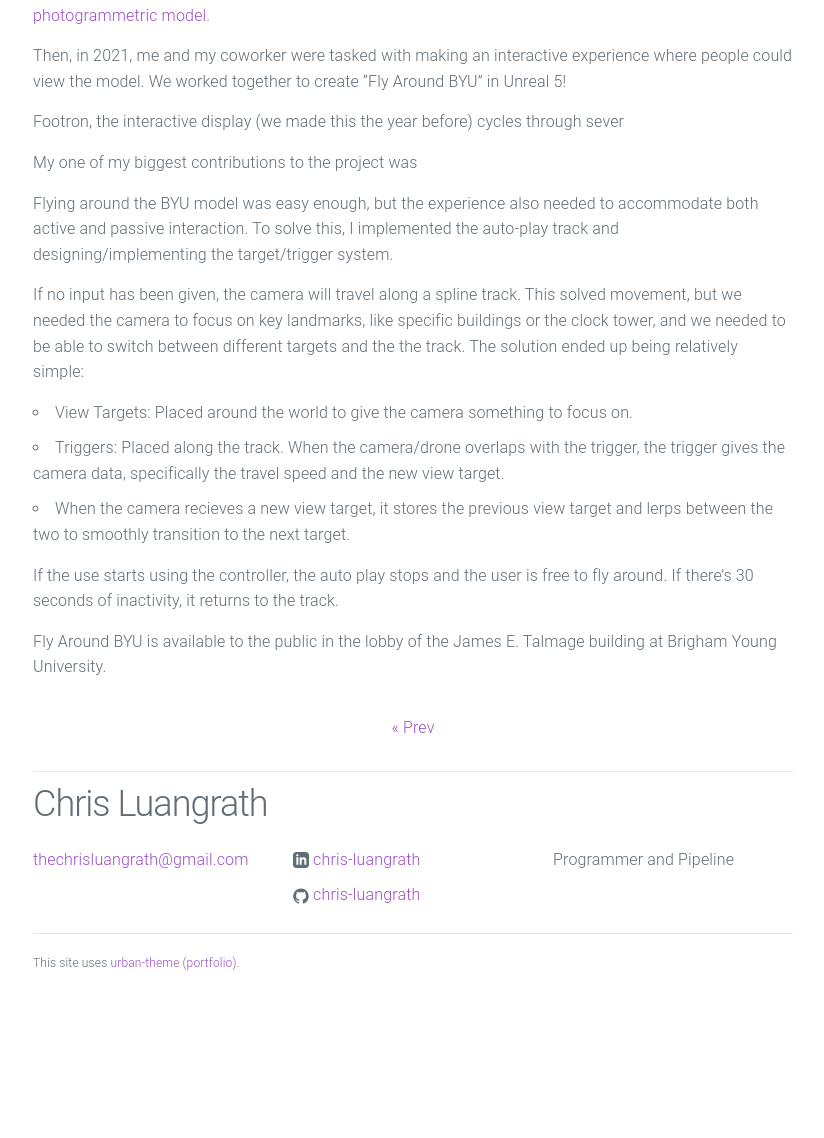
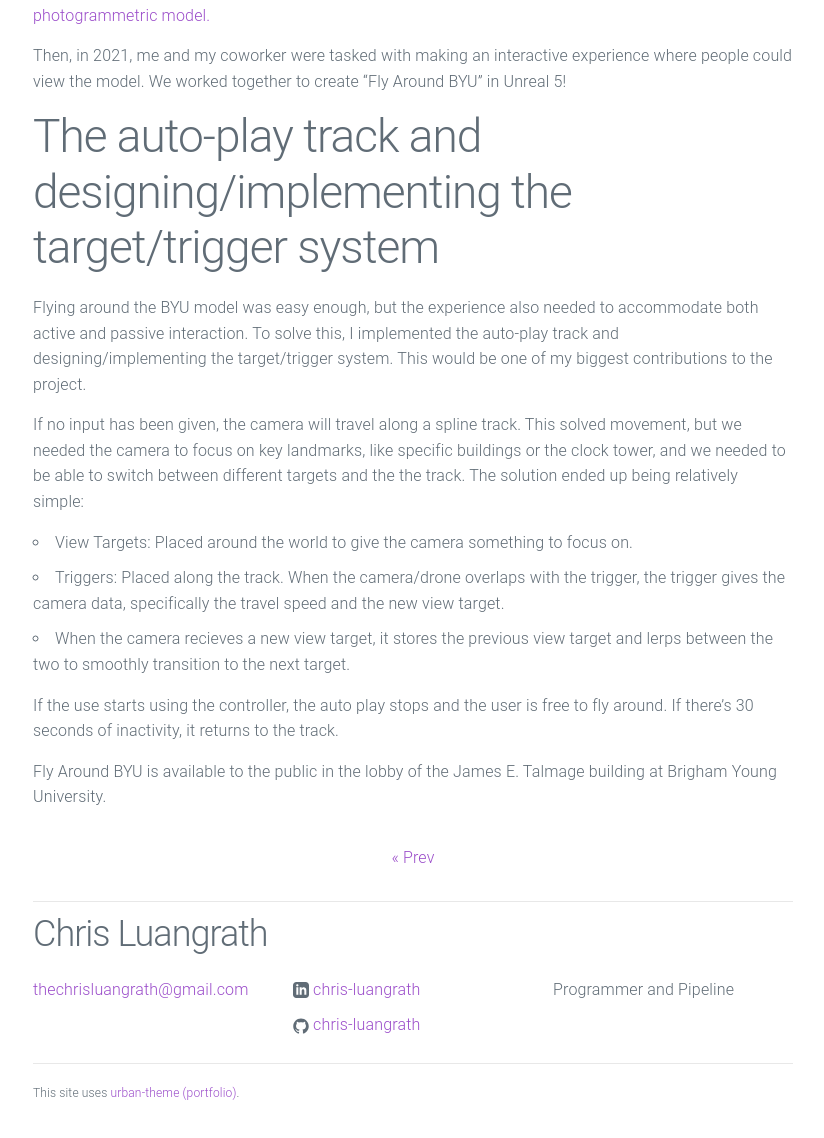
Before and after one commit to chris-luangrath/chris-luangrath.github.io, a Jekyll site: the page built from _posts/2021-12-10-campus-fly-around.md, in a window 1280 px wide. Shown: the part 805-1943 px from the top of the page, without its empty margins (227-1051 px from the left). Built offline with Jekyll 4.4.1, drawn with Linux system fonts in a browser that asks for light colours; before the commit the page ends 1813 px from its top, so only the background shows below that.

Commit message:
reworded some stuff

```diff
--- a/_posts/2021-12-10-campus-fly-around.md
+++ b/_posts/2021-12-10-campus-fly-around.md
@@ -12,11 +12,10 @@ In 2020, a BYU grad student, Bryce E. Berrett, flew drones all over BYU's campus
 
 Then, in 2021, me and my coworker were tasked with making an interactive experience where people could view the model. We worked together to create "Fly Around BYU" in Unreal 5!
 
-Footron, the interactive display (we made this the year before) cycles through sever
 
-My one of my biggest contributions to the project was
+# The auto-play track and designing/implementing the target/trigger system
 
-Flying around the BYU model was easy enough, but the experience also needed to accommodate both active and passive interaction. To solve this, I implemented the auto-play track and designing/implementing the target/trigger system.
+Flying around the BYU model was easy enough, but the experience also needed to accommodate both active and passive interaction. To solve this, I implemented the auto-play track and designing/implementing the target/trigger system. This would be one of my biggest contributions to the project.
 
 If no input has been given, the camera will travel along a spline track. This solved movement, but we needed the camera to focus on key landmarks, like specific buildings or the clock tower, and we needed to be able to switch between different targets and the the track. The solution ended up being relatively simple:
 
```
